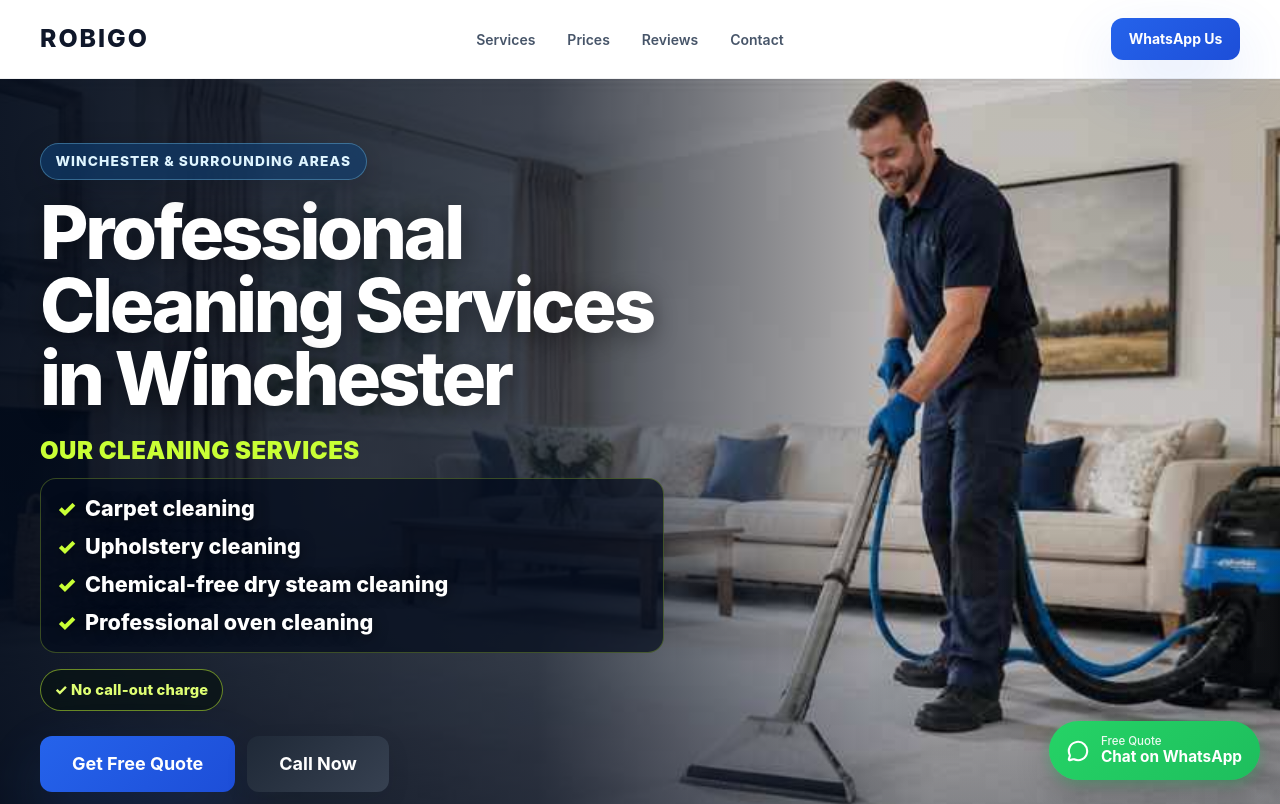
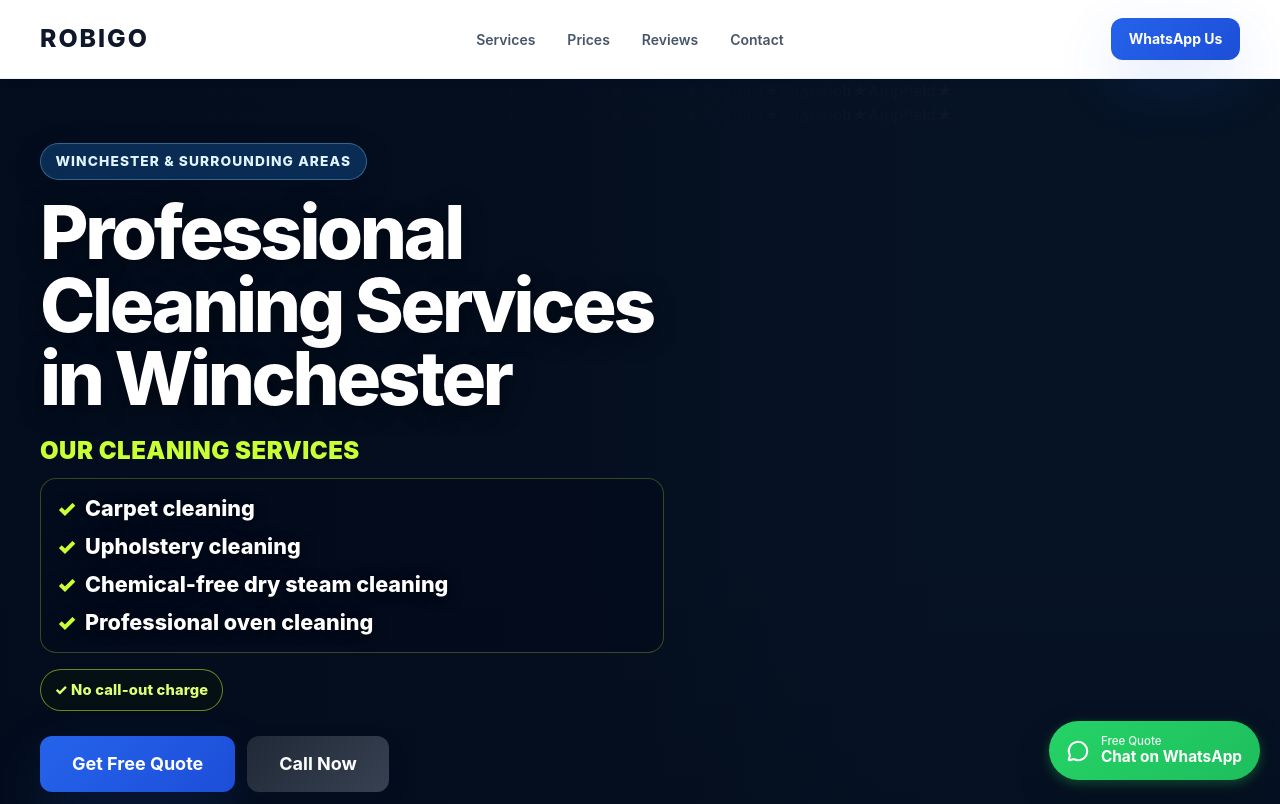
Before and after one commit to Robigo1977/ROBIGO-V5, a React (Vite) app: page / in a window 1280 px wide. Shown: the top 804 px of the page. Built offline with nearby package versions, Linux system fonts and the light colour scheme.

Commit message:
Replace homepage hero photo with neon service area ticker

```diff
--- a/src/components/sections/Hero/HeroImage.tsx
+++ b/src/components/sections/Hero/HeroImage.tsx
@@ -1,18 +1,39 @@
-import heroImage from "../../../assets/optimized/approved/hero-mobile-final-2026.jpg";
 import styles from "./Hero.module.css";
+
+const places = [
+  "Winchester",
+  "Southampton",
+  "Romsey",
+  "Eastleigh",
+  "Chandler’s Ford",
+  "Stockbridge",
+  "Hursley",
+  "Twyford",
+  "Sparsholt",
+  "Ampfield",
+];
 
 export default function HeroImage() {
   return (
-    <img
-      src={heroImage}
-      alt="Professional carpet cleaning in a premium Winchester living room"
+    <div
       className={styles.heroImage}
-      width={900}
-      height={506}
-      sizes="100vw"
-      loading="eager"
-      fetchPriority="high"
-      decoding="async"
-    />
+      role="img"
+      aria-label="ROBIGO service areas around Winchester"
+    >
+      <div className={styles.neonWindow}>
+        <div className={styles.neonTrack} aria-hidden="true">
+          {[0, 1].map((copy) => (
+            <div className={styles.neonRun} key={copy}>
+              {places.map((place) => (
+                <span className={styles.neonPlace} key={place}>
+                  {place}
+                  <b className={styles.neonStar}>★</b>
+                </span>
+              ))}
+            </div>
+          ))}
+        </div>
+      </div>
+    </div>
   );
 }
```
